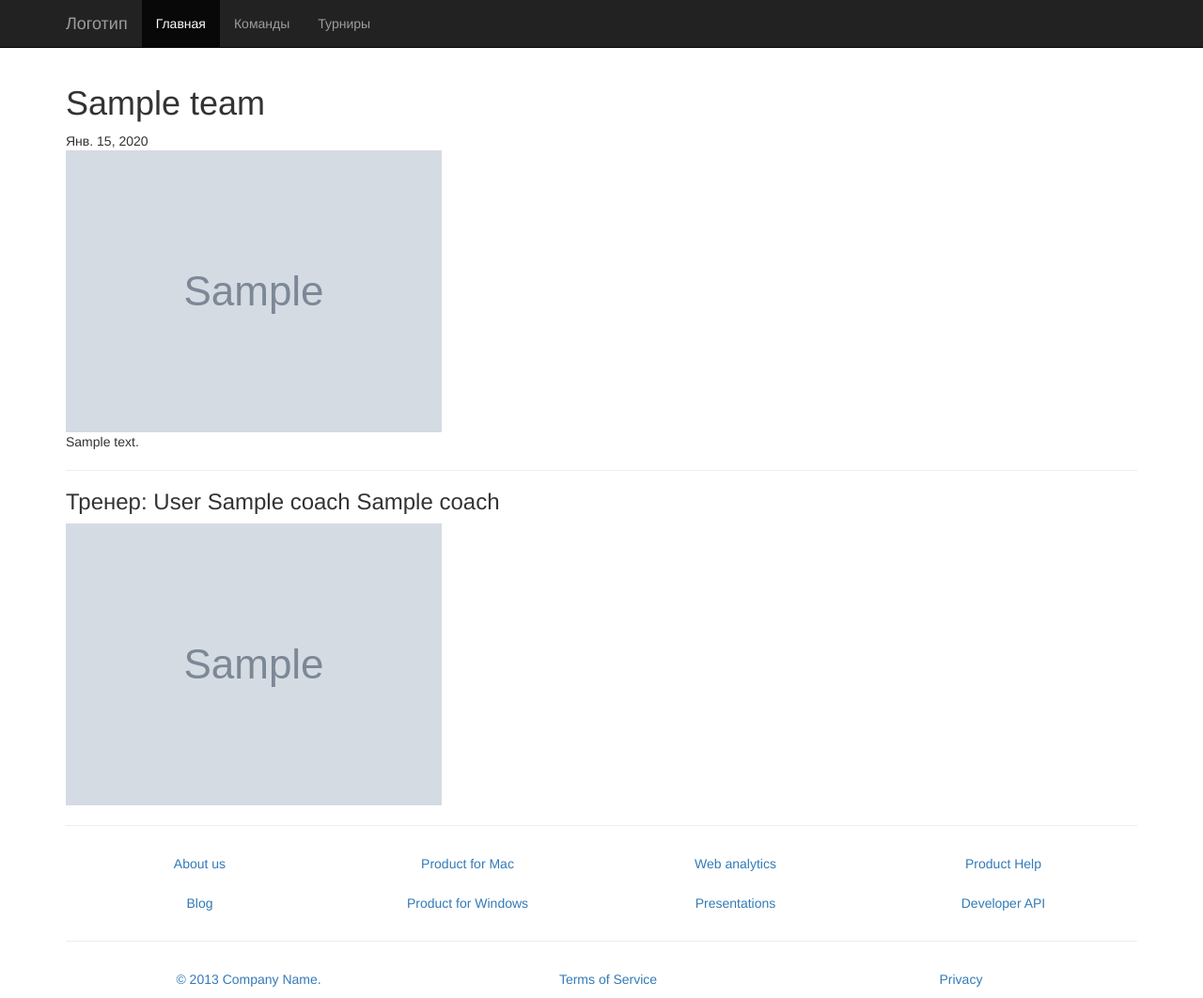
After one commit to bldm95/myproject, a Django app: template team/templates/teams/team_detail.html in a window 1280 px wide. The commit adds this page. Shown: the whole page at 94% size. Run offline with Django 3.2, Linux system fonts and the light colour scheme; the template is opened without the code that fills it: values that come from a table or form of the project are taken from there, others are empty; tables that the repository leaves empty hold one stand-in row (values such as "Sample post"); grey boxes marked "Sample" are stand-in pictures; some libraries are stand-ins or nearby versions.

Commit message:
Team list and team detail

```diff
--- a/home/admin.py
+++ b/home/admin.py
@@ -1,4 +1,6 @@
 from django.contrib import admin
+
+
 from .models import News
 
 admin.site.register(News)
--- a/home/models.py
+++ b/home/models.py
@@ -1,12 +1,15 @@
 from django.db import models
 from django.utils import timezone
+
+
+from team.models import Team
 
 
 class News(models.Model):
     news_author = models.ForeignKey('auth.User')
     news_title = models.CharField(max_length=80)
     news_text = models.TextField()
-    news_image = models.ImageField(null=True, blank=True, upload_to="images/", verbose_name='Изображение')
+    news_image = models.ForeignKey('team.Photo', null=True, blank=True, on_delete=models.CASCADE)
     news_created_date = models.DateTimeField(
         default=timezone.now)
     news_published_date = models.DateTimeField(
--- a/home/templates/home/base.html
+++ b/home/templates/home/base.html
@@ -54,7 +54,7 @@
         <div id="navbar" class="collapse navbar-collapse">
           <ul class="nav navbar-nav">
             <li class="active"><a href="{%  url 'news_list' %}">Главная</a></li>
-            <li><a href="#">Команды</a></li>
+            <li><a href="{% url 'teams_list' %}">Команды</a></li>
             <li><a href="#">Турниры</a></li>
           </ul>
           </ul>
@@ -64,7 +64,7 @@
 
 <br>
 
-    {% block news_datail %}
+    {% block post_datail %}
     {% endblock %}
 
     <div class="container">
--- a/home/templates/home/news_detail.html
+++ b/home/templates/home/news_detail.html
@@ -1,7 +1,7 @@
 {% extends 'home/base.html' %}
 
 
-    {% block news_datail %}
+    {% block post_datail %}
         <div class="container">
             <div class="news">
                 {% if news_det.news_published_date %}
@@ -9,7 +9,7 @@
                     <div class="date">
                     {{ news_det.news_published_date }}
                     </div>
-                <img src="{{ news_det.news_image.url }}" alt="" class="img-responsive">
+                <img src="{{ news_det.news_image.photo_image.url }}" alt="" class="img-responsive">
                 <p>{{ news_det.news_text }}</p>
                 <hr>
             </div>
--- a/home/templates/home/news_list.html
+++ b/home/templates/home/news_list.html
@@ -5,7 +5,8 @@
 
             <div class="item">
                 <div class="thumbnail">
-                    <img src="{{ post_news.news_image.url }}" alt="" class="img-responsive">
+
+                    <img src="{{ post_news.news_image.photo_image.url }}" alt="" class="img-responsive">
                     <div class="caption">
                         <h3><a href="{%  url 'news_detail' pk=post_news.pk %}">{{ post_news.news_title }}</a></h3>
                         <p>{{ post_news.news_text |truncatechars:150}}</p>
--- a/home/urls.py
+++ b/home/urls.py
@@ -1,4 +1,4 @@
-from django.conf.urls import  url
+from django.conf.urls import  url, include
 from . import views
 from django.conf import settings
 from django.conf.urls.static import static
@@ -6,4 +6,6 @@ from django.conf.urls.static import static
 urlpatterns = [
     url(r'^$', views.news_list, name='news_list'),
     url(r'^news/(?P<pk>[0-9]+)/$', views.news_detail, name='news_detail'),
+    url(r'^teams/', include('team.urls')),
+
 ]
--- a/team/models.py
+++ b/team/models.py
@@ -9,7 +9,10 @@ class Coach(models.Model):
     coach_surname = models.CharField(max_length=80)
     coach_year_birth = models.DateField(default=date.today)
     coach_rank = models.ForeignKey('Rank', null=True, blank=True, on_delete=models.CASCADE)
-    coach_photo = models.OneToOneField('Photo', null=True, blank=True, on_delete=models.CASCADE)
+    coach_photo = models.ForeignKey('Photo', null=True, blank=True, on_delete=models.CASCADE)
+
+    def __str__(self):
+        return self.coach_surname + ' ' + self.coach_name + ' ' + self.coach_middle_name
 
 
 class Team(models.Model):
@@ -17,12 +20,16 @@ class Team(models.Model):
     team_created_date = models.DateField(default=date.today)
     team_text = models.TextField()
     team_coach = models.ForeignKey(Coach, null=True, blank=True, on_delete=models.CASCADE)
-    team_emblem = models.OneToOneField('Photo', null=True, blank=True, on_delete=models.CASCADE)
-    team_emblem = models.OneToOneField(Photo, null=True, blank=True, on_delete=models.CASCADE)
+    team_emblem = models.ForeignKey('Photo', null=True, blank=True, on_delete=models.CASCADE)
+
+    def __str__(self):
+        return self.team_name
 
 
 class Photo(models.Model):
     photo_image = models.ImageField(upload_to="images/", verbose_name='Изображение')
+
+
 
 
 class Player(models.Model):
@@ -31,11 +38,17 @@ class Player(models.Model):
     player_surname = models.CharField(max_length=80)
     player_year_birth = models.DateField(default=date.today)
     player_team = models.ForeignKey(Team, on_delete=models.CASCADE)
-    player_photo = models.OneToOneField(Photo, null=True, blank=True, on_delete=models.CASCADE)
+    player_photo = models.ForeignKey(Photo, null=True, blank=True, on_delete=models.CASCADE)
+
+    def __str__(self):
+        return self.player_surname + ' ' + self.player_name + ' ' + self.player_middle_name
 
 
 class Rank(models.Model):
     rank_name = models.CharField(max_length=80)
+
+    def __str__(self):
+        return self.rank_name
 
 
 def publish(self):
--- /dev/null
+++ b/team/templates/teams/team_detail.html
@@ -0,0 +1,21 @@
+{% extends 'home/base.html' %}
+
+
+    {% block post_datail %}
+        <div class="container">
+            <div class="team">
+                <h1>{{ team_det.team_name }}</h1>
+                    <div class="date">
+                    {{ team_det.team_created_date }}
+                    </div>
+                <img src="{{ team_det.team_emblem.photo_image.url }}" alt="" class="img-responsive">
+                <p>{{ team_det.team_text }}</p>
+                <hr>
+            </div>
+        <div class="coach">
+            <h3>Тренер: {{ team_det.team_coach }}</h3>
+            <img src="{{ team_det.team_coach.coach_photo.photo_image.url }}" alt="" class="img-responsive">
+        </div>
+        </div>
+
+    {% endblock %}
--- /dev/null
+++ b/team/urls.py
@@ -0,0 +1,9 @@
+from django.conf.urls import  url
+from . import views
+from django.conf import settings
+from django.conf.urls.static import static
+
+urlpatterns = [
+    url(r'^$', views.teams_list, name='teams_list'),
+    url(r'^team/(?P<pk>[0-9]+)/$', views.team_detail, name='team_detail'),
+]
```
Also changed, not shown: mysite/urls.py (+4 -4 lines), team/templates/teams/teams_list.html (added, +19 -0 lines), team/views.py (+13 -2 lines).
